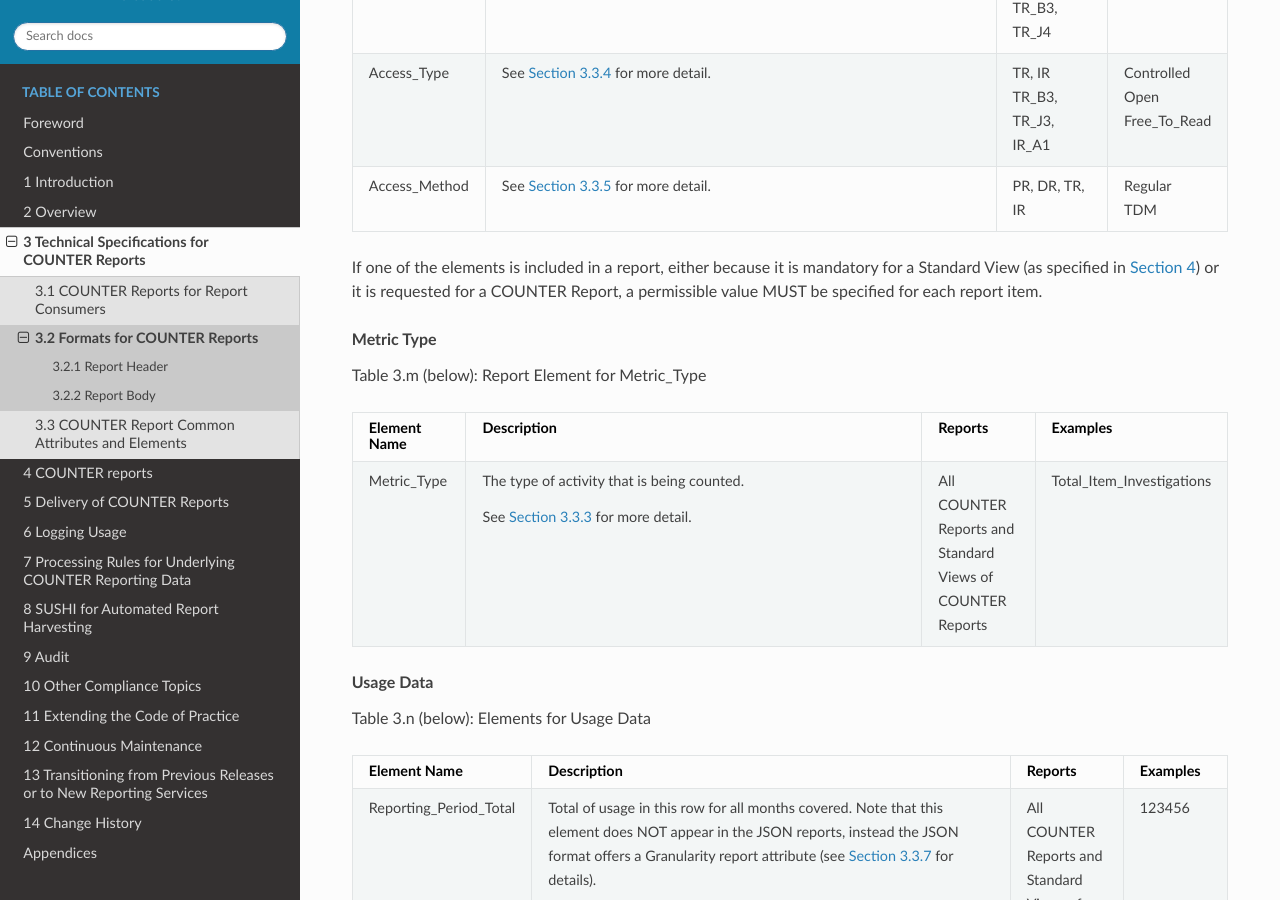
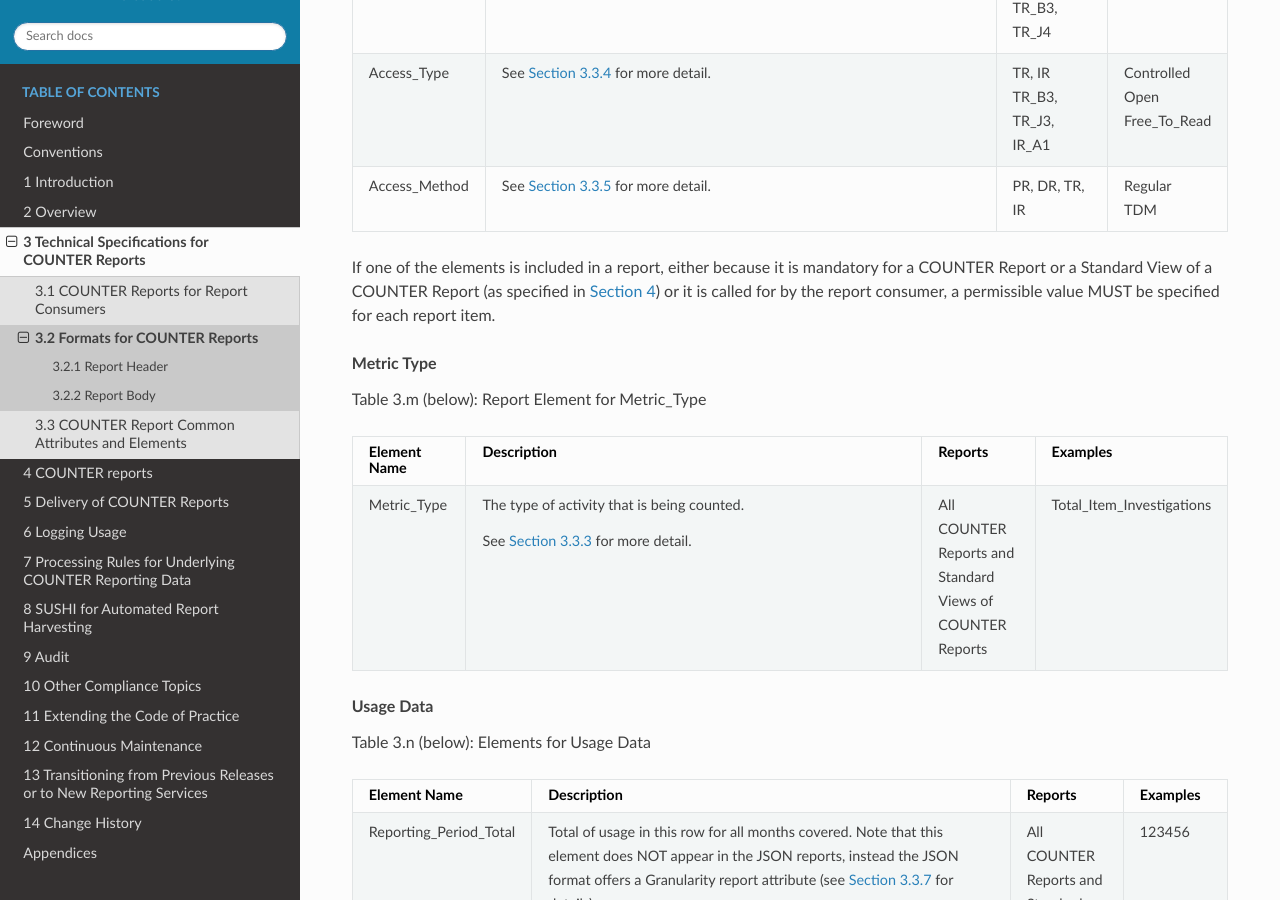
Before and after one commit to Project-Counter/cop5, a Sphinx documentation site: the page built from source/03-specifications/02-formats-for-counter-reports.rst, in a window 1280 px wide and 900 px high, scrolled down 10511 px. Built offline with Sphinx 7.4.7 and the Read the Docs theme 2.0.0, drawn with Linux system fonts in a browser that asks for light colours.

Commit message:
section type update
Addressed comments raised by Bernd EXCEPT those touching on section 13.3 and appendix b

```diff
--- a/source/03-specifications/02-formats-for-counter-reports.rst
+++ b/source/03-specifications/02-formats-for-counter-reports.rst
@@ -508,7 +508,7 @@ Table 3.l (below): Elements for Item and Report Attributes
      - Regular\ |br|\ |lb|
        TDM
 
-If one of the elements is included in a report, either because it is mandatory for a Standard View (as specified in :numref:`reports`) or it is requested for a COUNTER Report, a permissible value MUST be specified for each report item.
+If one of the elements is included in a report, either because it is mandatory for a COUNTER Report or a Standard View of a COUNTER Report (as specified in :numref:`reports`) or it is called for by the report consumer, a permissible value MUST be specified for each report item.
 
 
 .. rubric:: Metric Type
--- a/source/appendices/a-glossary-of-terms.rst
+++ b/source/appendices/a-glossary-of-terms.rst
@@ -1004,7 +1004,7 @@ Note: The main Code of Practice document takes precedence in the case of any con
      -
 
    * - Section_Type
-     - Defunct. A COUNTER R5 report attribute that identifies the type of section that was accessed by the user.
+     - Defunct in R5.1. A COUNTER R5 report attribute that identified the type of section that was accessed by the user.
      - Article, Book, Chapter, Other
 
    * - Serial
```
